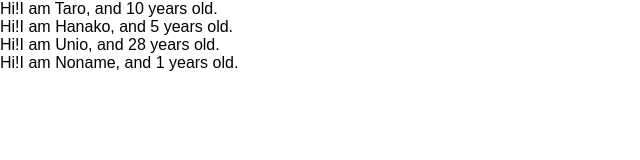
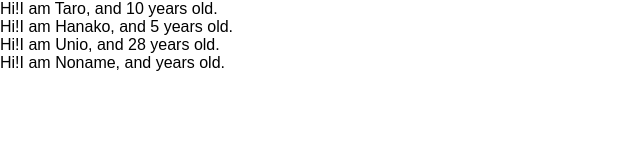
Before and after one commit to Unio296/udemy-react-redux-crud-application, a React (Create React App) app: page / in a window 1280 px wide. Shown: the top 160 px of the page, without its empty margins (0-640 px from the left). Built offline with nearby package versions, Linux system fonts and the light colour scheme.

Commit message:
learn prop-types

```diff
--- a/src/App.js
+++ b/src/App.js
@@ -1,4 +1,5 @@
 import React from 'react';
+import PropTypes from 'prop-types';
 
 //class App extends Component {
 //  render() {
@@ -35,8 +36,15 @@ const User = (props) => {
   return <div>Hi!I am {props.name}, and {props.age} years old.</div>
 }
 
-User.defaultProps = {
-  age: 1
+//値を定義しない場合デフォルトで入る値を設定できる
+//User.defaultProps = {
+//  age: 1
+//}
+
+//型のチェックができる
+User.propTypes = {
+  name: PropTypes.string,
+  age: PropTypes.number.isRequired
 }
 
 export default App;
```
